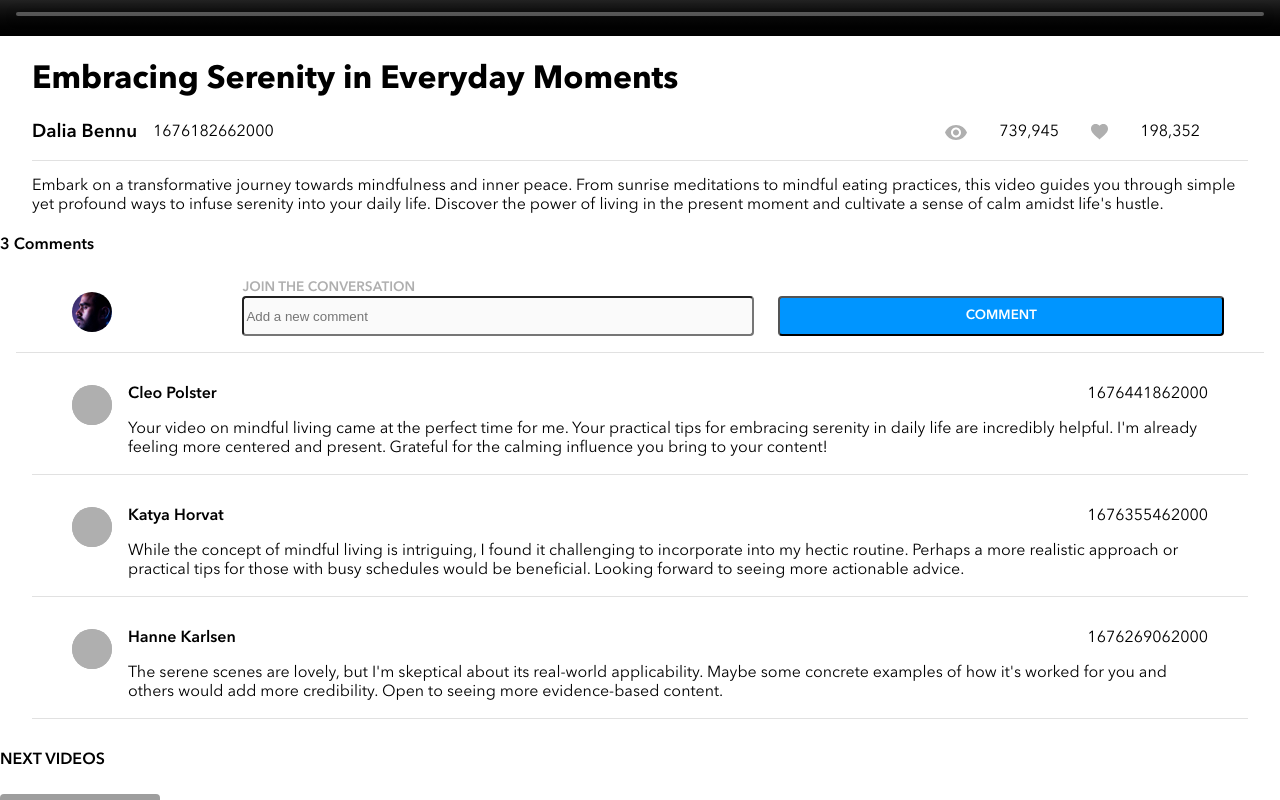
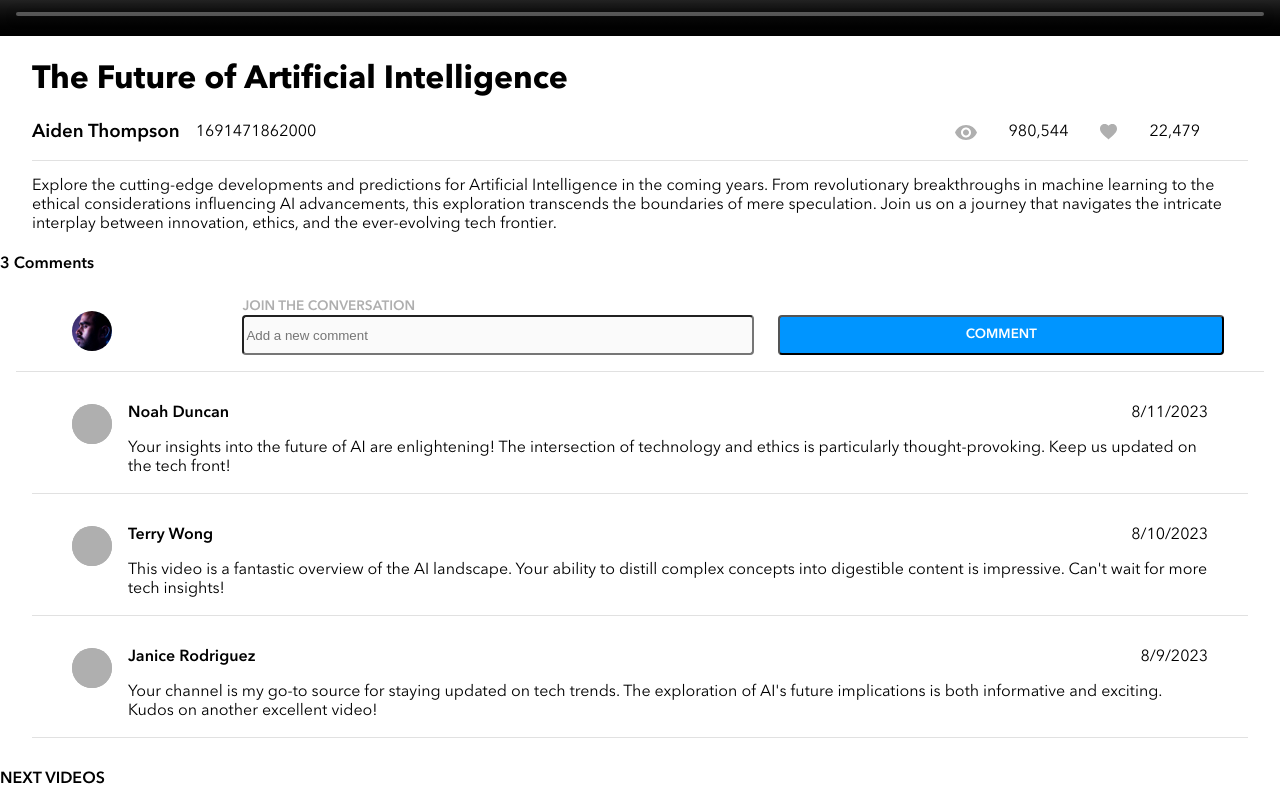
Before and after one commit to Starvingg/jovan-qeleshi-brainflix, a React (Create React App) app: page / in a window 1280 px wide. Shown: the part 1000-1800 px from the top of the page. Built offline with nearby package versions, Linux system fonts and the light colour scheme; grey boxes are pictures that could not be loaded.

Commit message:
Add timestamp conversion

```diff
--- a/src/App.js
+++ b/src/App.js
@@ -11,7 +11,7 @@ import videoData from "./data/video-details.json"
 
 function App() {
 
-  const [selectedVideo, setSelectedVideo] = useState(videoData[3]);
+  const [selectedVideo, setSelectedVideo] = useState(videoData[0]);
 
   return (
     <>
--- a/src/components/Comments/DisplayComment/DisplayComment.js
+++ b/src/components/Comments/DisplayComment/DisplayComment.js
@@ -1,7 +1,16 @@
 import CreateComment from "../CreateComment/CreateComment";
 import "./DisplayComment.scss"
 
-function DisplayComments({commentsData}) {
+
+function formattedDate(timestamp) {
+    const date = new Date(timestamp);
+    const month = date.getMonth() + 1;
+    const day = date.getDate();
+    const year = date.getFullYear();
+    return `${month}/${day}/${year}`;
+}
+
+function DisplayComments({ commentsData }) {
 
     const comments = commentsData.comments;
 
@@ -22,7 +31,7 @@ function DisplayComments({commentsData}) {
                 <div className="comment-information">
                     <div className="comment-information-nameDate">
                         <h4>{comment.name}</h4>
-                            <p>{comment.timestamp}</p>
+                        <p>{formattedDate(comment.timestamp)}</p>
                     </div>
                     <div className="comment-information-commentInfo">
                         <p>{comment.comment}</p>
@@ -35,4 +44,6 @@ function DisplayComments({commentsData}) {
     );
 }
 
+
+
 export default DisplayComments;
--- a/src/components/VideoPlayer/VideoPlayer.js
+++ b/src/components/VideoPlayer/VideoPlayer.js
@@ -5,7 +5,16 @@ import heartIcon from "../../assets/Icons/likes.svg"
 
 import "../../data/video-details.json"
 
-function VideoPlayer({video}) {
+function VideoPlayer({ video }) {
+
+    const timeStamp = video.timestamp;
+    const date = new Date(timeStamp);
+    const month = date.getMonth() + 1;
+    const day = date.getDate();
+    const year = date.getFullYear();
+
+    const formattedDate = `${month}/${day}/${year}`;
+
 
     return (
         <>
@@ -22,7 +31,7 @@ function VideoPlayer({video}) {
 
                         <div className="videoComponent-infoContainer-details-author">
                             <h3>{video.channel}</h3>
-                            <p>{video.timestamp}</p>
+                            <p>{timeStamp}</p>
                         </div>
                         <div className="videoComponent-infoContainer-details-viewsLikes">
                             <div>
```
Lines whose indentation alone changed are shown as unchanged.
